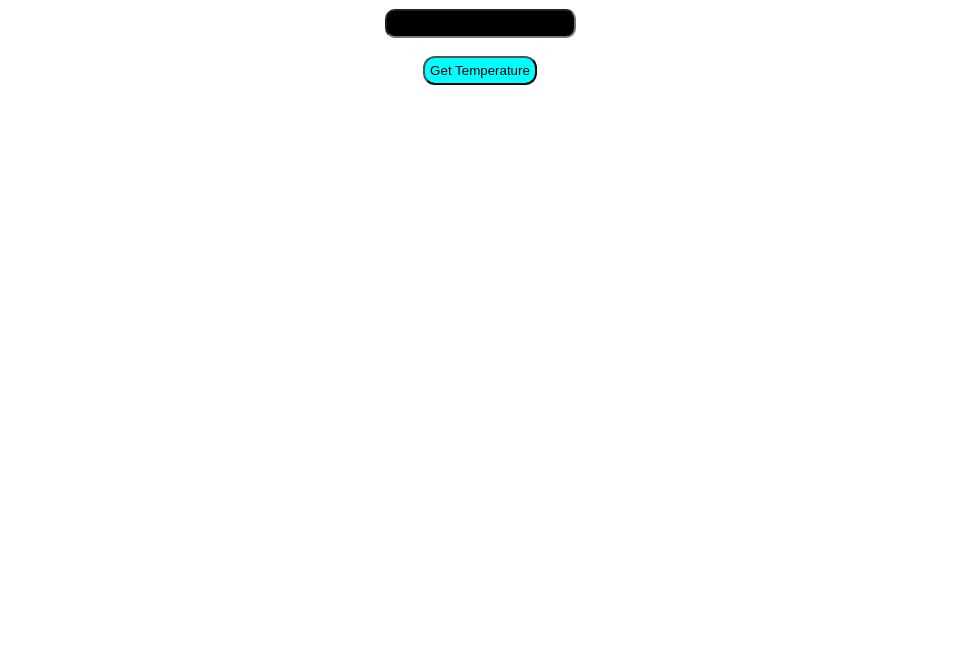
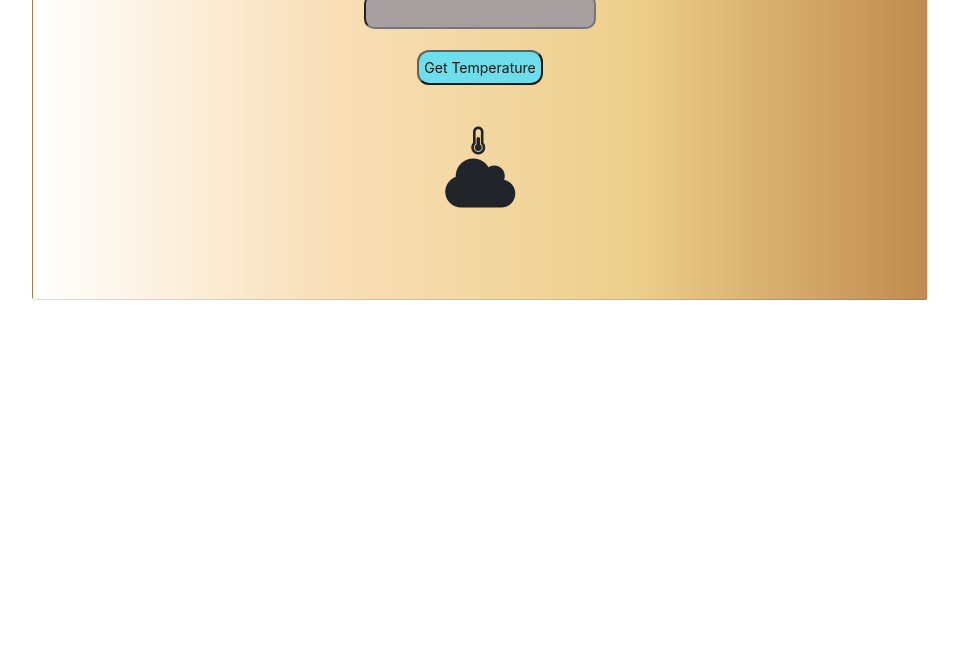
Before and after one commit to 20b01a12i1/Weather_App, a React app in the folder project1/weather/: page / in a window 1280 px wide. Shown: the part 130-800 px from the top of the page, without its empty margins (160-1119 px from the left). Built offline with nearby package versions, Linux system fonts and the light colour scheme.

Commit message:
complete styling is given

```diff
--- a/project1/weather/package.json
+++ b/project1/weather/package.json
@@ -7,6 +7,7 @@
     "@testing-library/react": "^13.3.0",
     "@testing-library/user-event": "^13.5.0",
     "react": "^18.1.0",
+    "react-dark-mode-toggle": "^0.2.0",
     "react-dom": "^18.1.0",
     "react-scripts": "5.0.1",
     "web-vitals": "^2.1.4"
--- a/project1/weather/public/index.html
+++ b/project1/weather/public/index.html
@@ -10,11 +10,20 @@
       content="Web site created using create-react-app"
     />
     <link rel="apple-touch-icon" href="%PUBLIC_URL%/logo192.png" />
+    <link
+    rel="stylesheet"
+    href="https://cdnjs.cloudflare.com/ajax/libs/semantic-ui/2.4.1/semantic.min.css"
+  />
+  <link rel="preconnect" href="https://fonts.googleapis.com">
+<link rel="preconnect" href="https://fonts.gstatic.com" crossorigin>
+<link href="https://fonts.googleapis.com/css2?family=Dancing+Script:wght@700&family=Fira+Sans:ital@1&family=Urbanist:wght@200&display=swap" rel="stylesheet">
     <!--
       manifest.json provides metadata used when your web app is installed on a
       user's mobile device or desktop. See https://developers.google.com/web/fundamentals/web-app-manifest/
     -->
+    <link rel="stylesheet" href="https://cdn.jsdelivr.net/npm/bootstrap@4.5.3/dist/css/bootstrap.min.css" integrity="sha384-TX8t27EcRE3e/ihU7zmQxVncDAy5uIKz4rEkgIXeMed4M0jlfIDPvg6uqKI2xXr2" crossorigin="anonymous">
     <link rel="manifest" href="%PUBLIC_URL%/manifest.json" />
+
     <!--
       Notice the use of %PUBLIC_URL% in the tags above.
       It will be replaced with the URL of the `public` folder during the build.
--- a/project1/weather/src/Components/App.css
+++ b/project1/weather/src/Components/App.css
@@ -1,33 +1,41 @@
-/* body {
-    margin: 0;
-    font-family: -apple-system, BlinkMacSystemFont, 'Segoe UI', 'Roboto', 'Oxygen',
+
+code {
+  font-family: source-code-pro, Menlo, Monaco, Consolas, 'Courier New',
+   monospace;
+}
+.body{
+  background-image: -moz-linear-gradient(
+    right center,
+    rgba(255, 255, 255, 1.0) 20%, rgba(255, 255, 255, 0) 95%
+  );
+  font-family: -apple-system, BlinkMacSystemFont, 'Segoe UI', 'Roboto', 'Oxygen',
       'Ubuntu', 'Cantarell', 'Fira Sans', 'Droid Sans', 'Helvetica Neue',
       sans-serif;
     -webkit-font-smoothing: antialiased;
     -moz-osx-font-smoothing: grayscale;
   }
+.card{
+  background-image: linear-gradient(
+      to left,
+      rgb(192, 139, 78),
+      rgba(226, 178, 68, 0.616),
+      rgba(239, 171, 68, 0.384),
+      rgba(209, 109, 216, 0)
+   );
+  max-width: 70%;
+  padding: 70px;
+}
 
-  code {
-    font-family: source-code-pro, Menlo, Monaco, Consolas, 'Courier New',
-      monospace;
-  } */
-
-
-
-.card{
-    max-width: 50%;
-    padding: 70px;
-    border-color: black;
-}
 input[type="submit"]{
-    background-color: aqua;
+    background-color: rgb(95, 222, 244);
     border-radius:12px;
     padding: 5px;
+    opacity: 0.9;
 
 }
 input[type="text"]{
-    background-color: black;
+    background-color: rgb(167, 159, 159);
     border-radius: 10px;
     padding: 5px;
-    color:aliceblue;
+    color:rgb(11, 11, 11);
 }
--- a/project1/weather/src/Components/App.js
+++ b/project1/weather/src/Components/App.js
@@ -1,10 +1,11 @@
 import React, { useState } from 'react';
-
-const app = () => {
+const App = () => {
     const [city,setCity]=useState("");
     const [res,setRes]=useState("");
+    const [tem,setTem]=useState("");
     const changeValue =(e)=>{
-        setCity(e.target.value);
+        const value=e.target.value
+        setCity(value);
     }
     const submitValue=(e)=>{
         e.preventDefault();
@@ -12,17 +13,23 @@ const app = () => {
         fetch(`https://api.openweathermap.org/data/2.5/weather?q=${city}&appid=d885aa1d783fd13a55050afeef620fcb`).then(
             response=>response.json()
         ).then(data=>{
-            // console.log(data.main.temp)
+            console.log(data)
             const kel = data.main.temp;
             const cel = kel-273.15;
-            setRes("Temperature at "+city+" is \n"+Math.round(cel)+"°C");
+            const detail = data.weather[0].description;
+            setRes(data.name+" \n "+Math.round(cel)+"°C");
+            setTem(detail);
             // console.log(cel)
             setCity("");
+        }).catch((err)=>{
+            alert("Please enter valid name...!")
+            setCity("")
         })
         // console.log(city);
     }
     return (
-        <div>
+        <div className='code'>
+            <div className='background'>
              <center>
                 <div className="card">
                     <div className='card-body'>
@@ -31,12 +38,17 @@ const app = () => {
                             <input type="text" name="city" value={city} onChange={changeValue}/><br /><br />
                             <input type="submit" value="Get Temperature"/>
                         </form><br /><br />
-                        <h2>{res}</h2>
+                        <i className="big thermometer half icon"></i><i><h2>{res}</h2></i>
+                        <i className="huge cloud icon"></i><h4>{tem}</h4>
                     </div>
                 </div>
              </center>
+             </div>
         </div>
     );
 };
 
-export default app;
+export default App;
+
+// git push origin master
+// git remote add origin https://github.com/20b01a12i1/Weather_App.git
```
Also changed, not shown: 1 other file.
